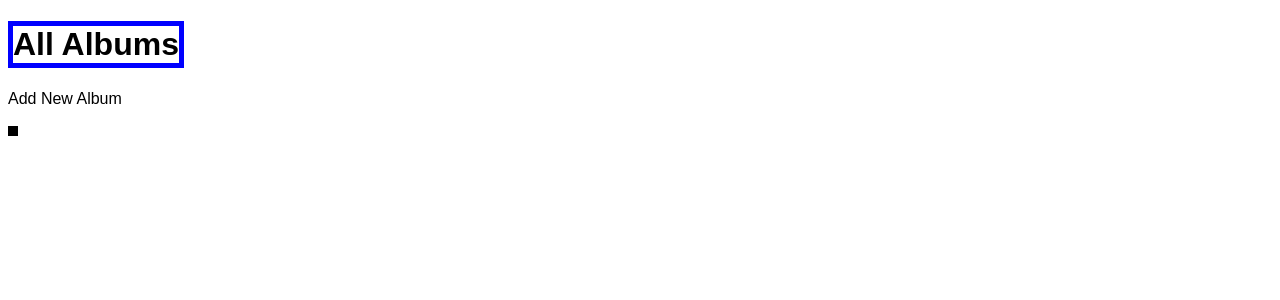
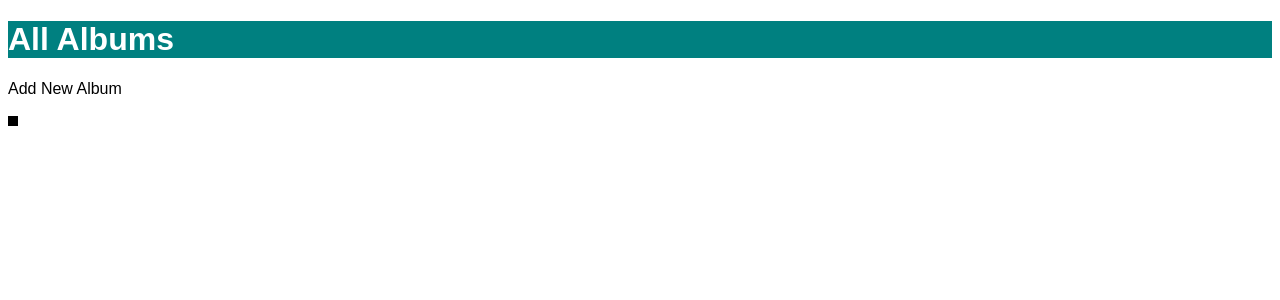
Before and after one commit to Momentum-Team-13/django-music-mnrolando3, a Django app: page / in a window 1280 px wide. Shown: the top 300 px of the page. Run offline with Django 4.2, Linux system fonts and the light colour scheme; data that the repository does not hold is empty.

Commit message:
Updated CSS

```diff
--- a/static/css/style.css
+++ b/static/css/style.css
@@ -3,8 +3,9 @@
 }
 
 .header{
-    border: 5px solid blue;
-    width: fit-content;
+    color: white;
+    background-color: teal;
+    /* width: fit-content; */
 }
 
 .album_list {
@@ -17,7 +18,8 @@
     display: flex;
     flex-direction: column;
     align-items: center;
-    border: 5px solid purple;
+    border: 2px solid lightgray;
+    border-radius: 10px;
     padding: 2px;
     margin: 5px;
     width: fit-content;
```
